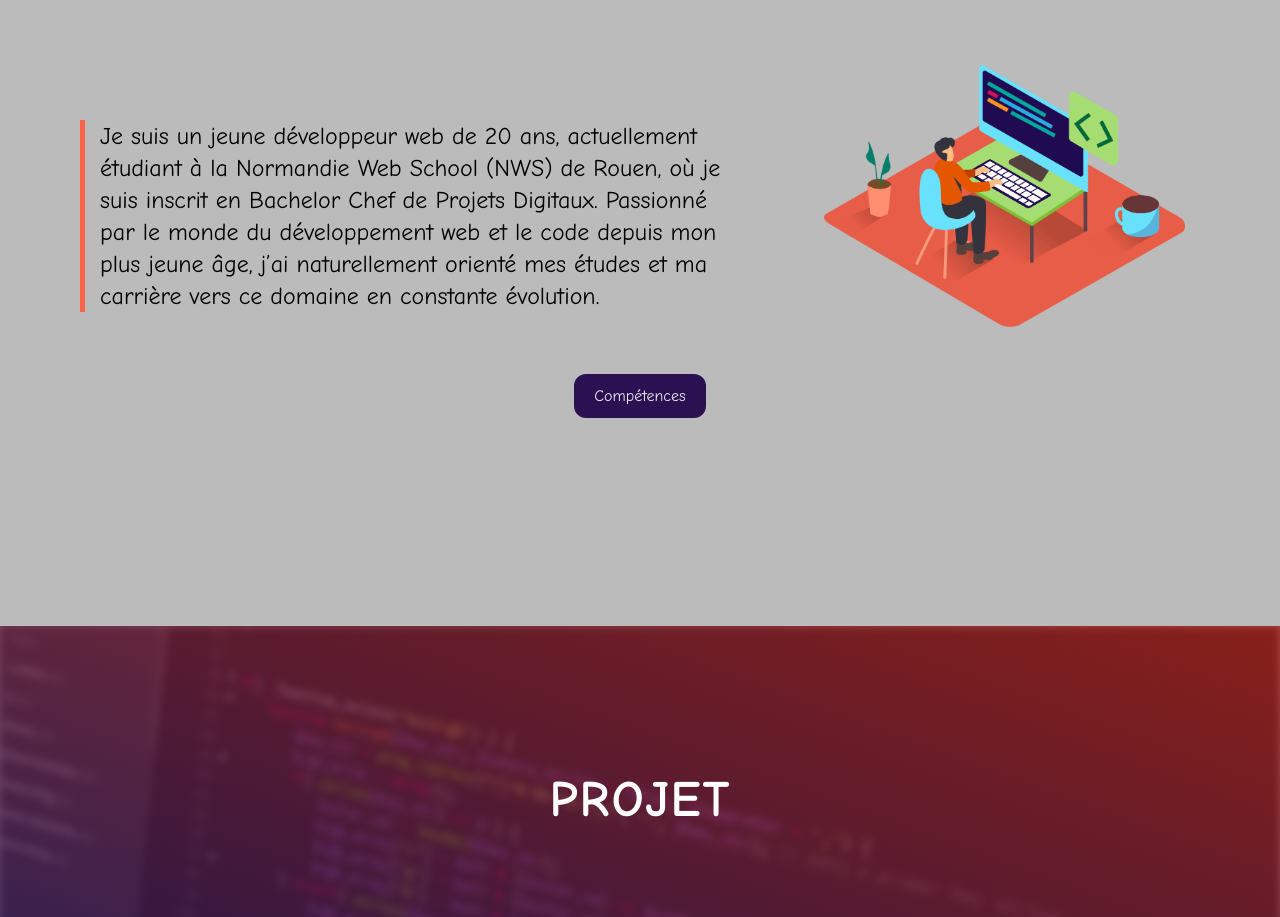
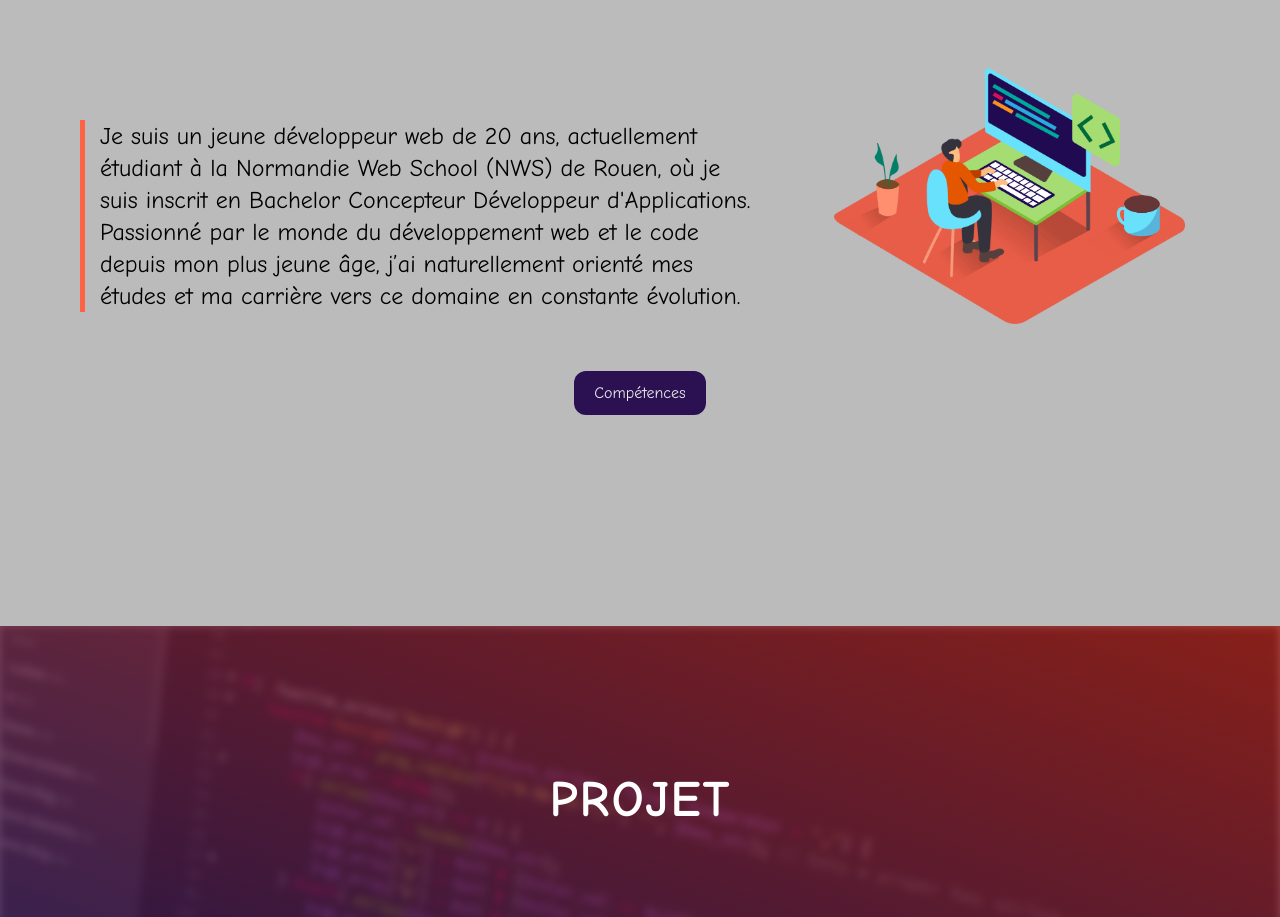
Before and after one commit to tomfrx12/portfolio-react-tom-fourneaux, a React (Vite) app: page / in a window 1280 px wide. Shown: the part 1340-2257 px from the top of the page. Built offline with nearby package versions, Linux system fonts and the light colour scheme.

Commit message:
feat(index): Change my bachelor's degree title

```diff
--- a/index.html
+++ b/index.html
@@ -3,7 +3,7 @@
   <head>
     <meta charset="UTF-8" />
     <meta name="viewport" content="width=device-width, initial-scale=1.0"/>
-    <meta name="description" content="Je m'appelle Tom Fourneaux, suis un jeune développeur web de 20ans étudiant à la Normandie Web School (NWS) de Rouen en Bachelor Chef de Projets digitaux. Je suis passionné par le développement web"/>
+    <meta name="description" content="Je m'appelle Tom Fourneaux, suis un jeune développeur web de 20ans étudiant à la Normandie Web School (NWS) de Rouen en Bachelor Concepteur Développeur d'Applications. Je suis passionné par le développement web"/>
     <meta name="author" content="Tom Fourneaux" />
     <link rel="preconnect" href="https://fonts.googleapis.com"/>
     <link rel="preconnect" href="https://fonts.gstatic.com" crossorigin/>
--- a/src/pages/index.jsx
+++ b/src/pages/index.jsx
@@ -117,7 +117,7 @@ function Index({ itsDark, setItsDark }) { //le bool et la func qui est définie
             <section className="flex flex-col items-center justify-center px-5 py-16 lg:mx-20 lg:h-[94vh] lg:px-0 lg:py-10">
                 <div className="w-full lg:flex lg:flex-row lg:items-center lg:gap-12">
                     <motion.div variants={fadeLeft} initial="hidden" whileInView="visible" viewport={{ once: true }}>
-                        <Text tag="p" size="base" className="border-l-5 border-l-[#ff6347] m-[0px 0px 20px 20px] px-[15px] mt-10">Je suis un jeune développeur web de 20 ans, actuellement étudiant à la Normandie Web School (NWS) de Rouen, où je suis inscrit en Bachelor Chef de Projets Digitaux. Passionné par le monde du développement web et le code depuis mon plus jeune âge, j’ai naturellement orienté mes études et ma carrière vers ce domaine en constante évolution.</Text>
+                        <Text tag="p" size="base" className="border-l-5 border-l-[#ff6347] m-[0px 0px 20px 20px] px-[15px] mt-10">Je suis un jeune développeur web de 20 ans, actuellement étudiant à la Normandie Web School (NWS) de Rouen, où je suis inscrit en Bachelor Concepteur Développeur d'Applications. Passionné par le monde du développement web et le code depuis mon plus jeune âge, j’ai naturellement orienté mes études et ma carrière vers ce domaine en constante évolution.</Text>
                     </motion.div>
                     <motion.div variants={fadeRight} initial="hidden" whileInView="visible" viewport={{ once: true }}>
                         <img src="/img/illustration_presentation/illustration_dev.png" alt="illustration developpeur web" className="m-auto max-w-full p-[15px] lg:w-auto lg:self-center"/>
```
Also changed, not shown: 1 other file (tests, documents, lock files or other folders).
